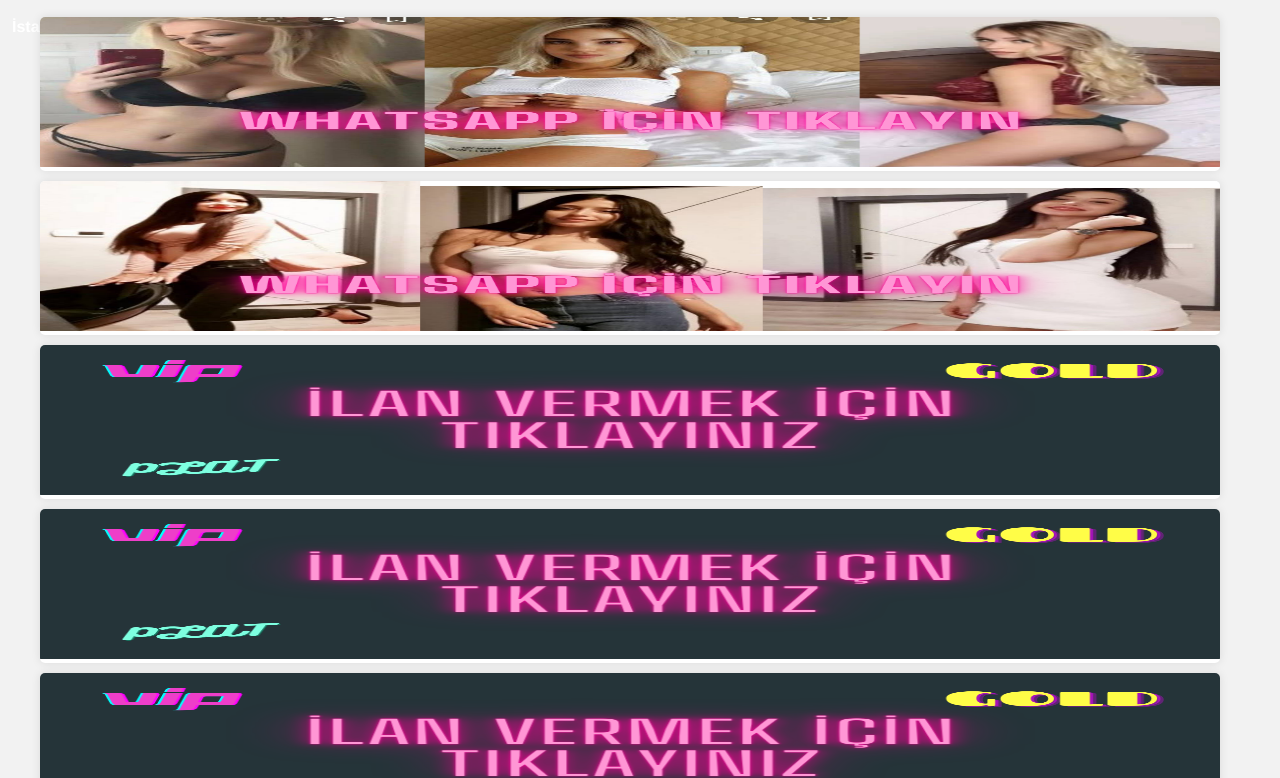
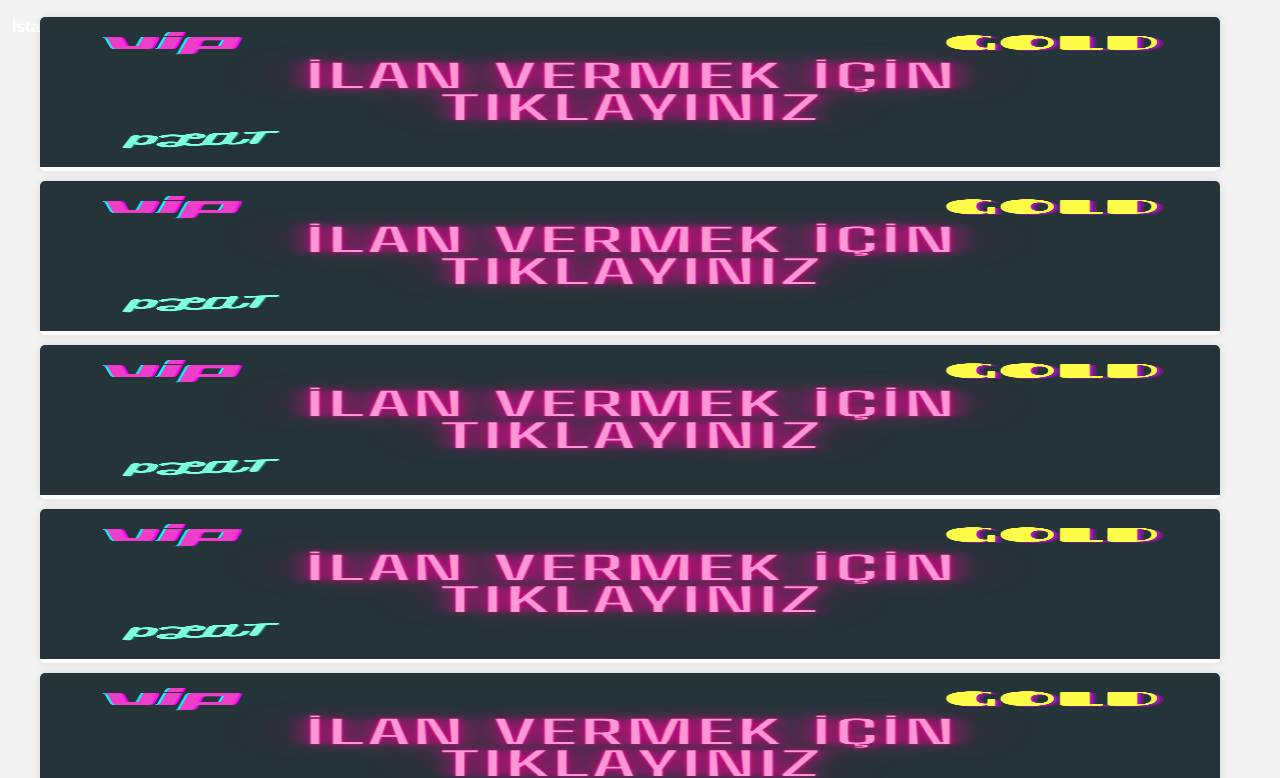
Before and after one commit to bayimsoyar/bossescorts, a plain HTML site: page index.html in a window 1280 px wide. Shown: the part 52-830 px from the top of the page. Drawn offline with Linux system fonts and the light colour scheme.

Commit message:
Update index.html

```diff
--- a/index.html
+++ b/index.html
@@ -73,11 +73,11 @@
   </header>
   <div  class="container">
     	<div class="card">
-      		<img src="images/1.png" alt="Marmaris Escort" onclick="sendWhatsapp('+905388909537')">
+      		<img src="images/ilan.png" alt="Marmaris Escort" onclick="sendWhatsapp('+905388909537')">
 
     	</div>   <br>
 		<div class="card">
-			<img src="images/2.png" alt="Marmaris Escort" onclick="sendWhatsapp('+905388909537')">
+			<img src="images/ilan.png" alt="Marmaris Escort" onclick="sendWhatsapp('+905388909537')">
 
 	    </div>   <br>
 	    <div class="card">
```
